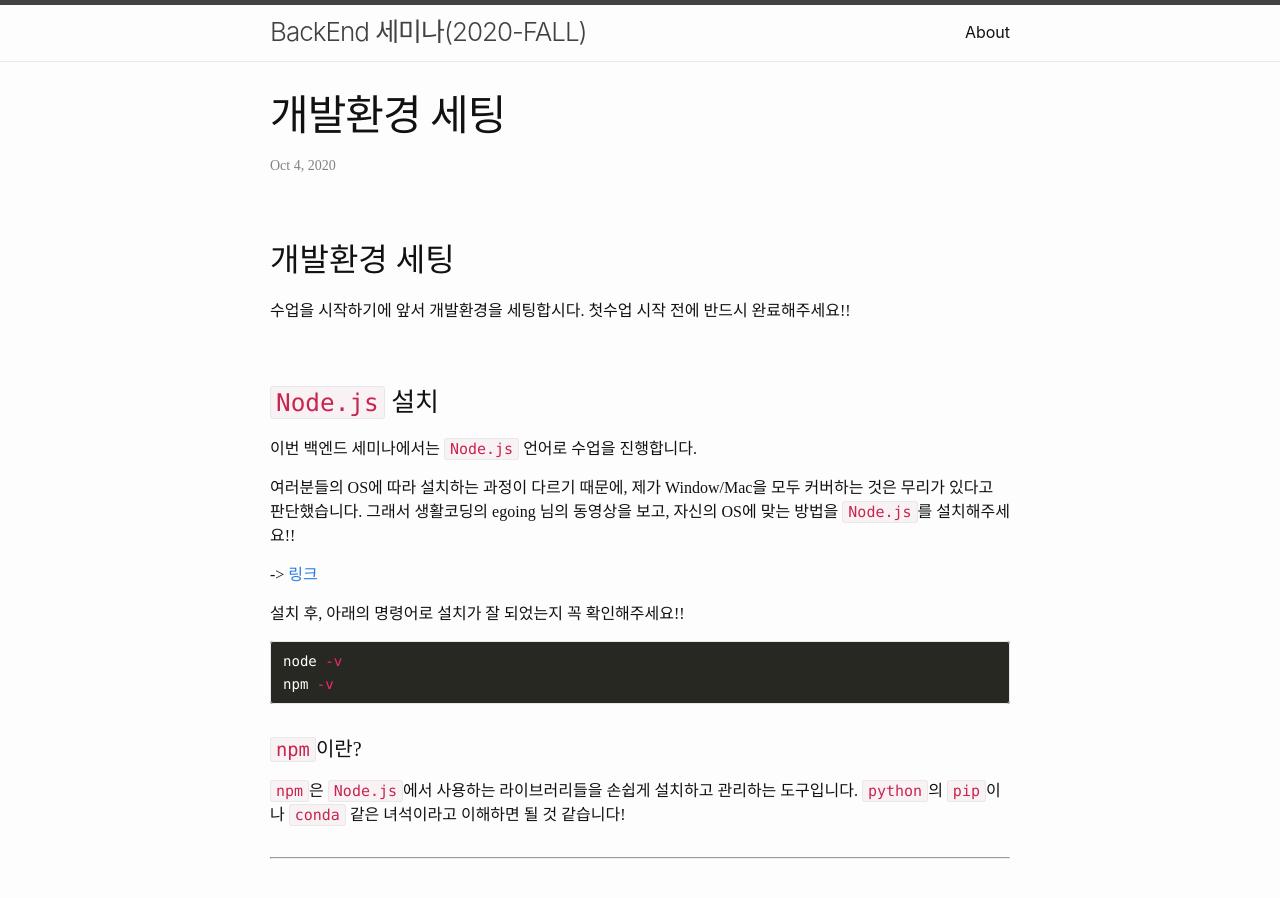
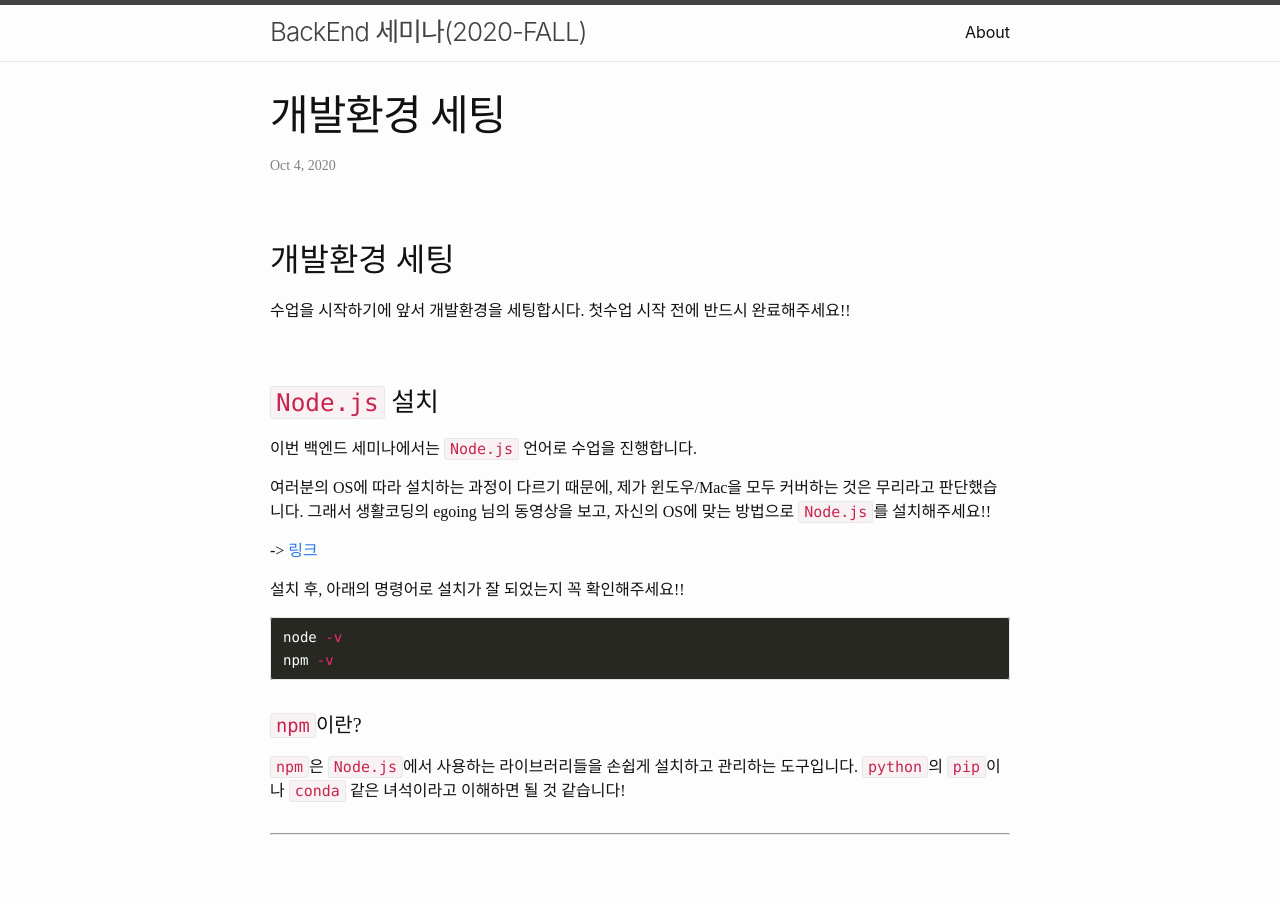
Before and after one commit to PoApper/backend-seminar, a Jekyll site: the page built from _posts/2020-10-04-Dev-setting.md, in a window 1280 px wide and 900 px high. Built offline with Jekyll 4.4.1, drawn with Linux system fonts in a browser that asks for light colours; some web fonts are replaced.

Commit message:
fix typo

```diff
--- a/_posts/2020-10-04-Dev-setting.md
+++ b/_posts/2020-10-04-Dev-setting.md
@@ -12,7 +12,7 @@ use_math: true
 
 이번 백엔드 세미나에서는 `Node.js` 언어로 수업을 진행합니다.
 
-여러분들의 OS에 따라 설치하는 과정이 다르기 때문에, 제가 Window/Mac을 모두 커버하는 것은 무리가 있다고 판단했습니다. 그래서 생활코딩의 egoing 님의 동영상을 보고, 자신의 OS에 맞는 방법을 `Node.js`를 설치해주세요!!
+여러분의 OS에 따라 설치하는 과정이 다르기 때문에, 제가 윈도우/Mac을 모두 커버하는 것은 무리라고 판단했습니다. 그래서 생활코딩의 egoing 님의 동영상을 보고, 자신의 OS에 맞는 방법으로 `Node.js`를 설치해주세요!!
 
 -> [링크](https://opentutorials.org/course/3332/21029)
 
```
